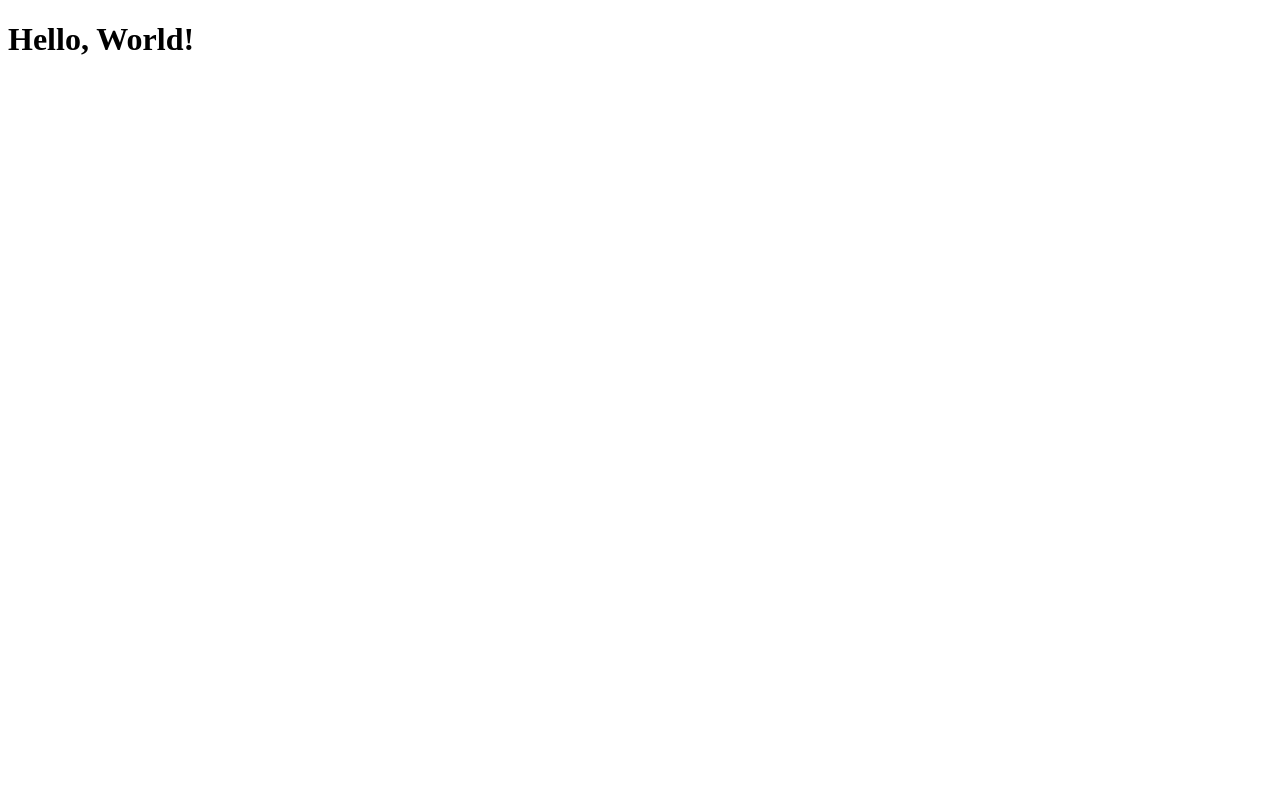
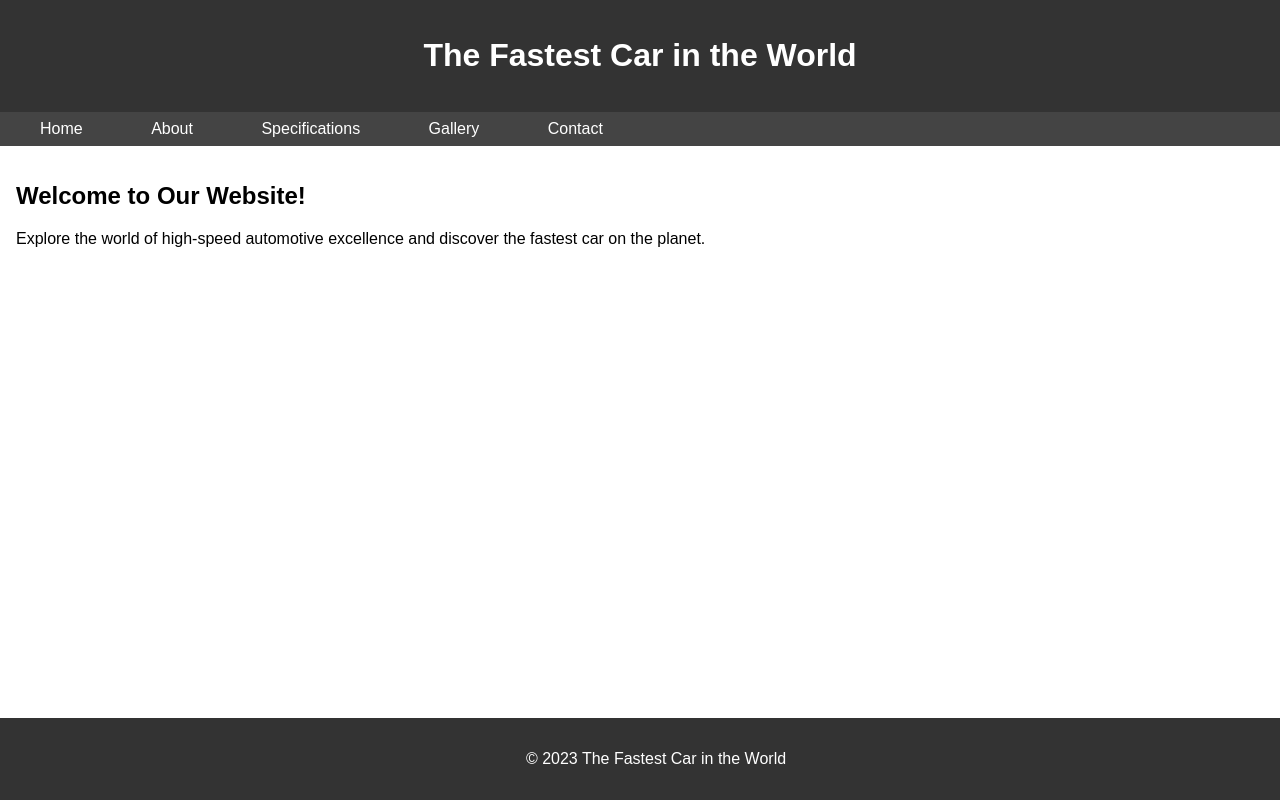
Before and after one commit to kunalbhagwat0/node-repo, a plain HTML site: page index.html in a window 1280 px wide. Drawn offline with Linux system fonts and the light colour scheme.

Commit message:
Update index.html

```diff
--- a/index.html
+++ b/index.html
@@ -3,9 +3,66 @@
 <head>
     <meta charset="UTF-8">
     <meta name="viewport" content="width=device-width, initial-scale=1.0">
-    <title>Hello, World!</title>
+    <title>The Fastest Car in the World</title>
+    <style>
+        /* Add your custom CSS styles here */
+        body {
+            font-family: Arial, sans-serif;
+            margin: 0;
+            padding: 0;
+            box-sizing: border-box;
+        }
+        header {
+            background-color: #333;
+            color: #fff;
+            text-align: center;
+            padding: 1em;
+        }
+        nav {
+            background-color: #444;
+            padding: 0.5em;
+        }
+        nav a {
+            color: #fff;
+            text-decoration: none;
+            padding: 0.5em 1em;
+            margin: 0 1em;
+        }
+        section {
+            padding: 1em;
+        }
+        footer {
+            background-color: #333;
+            color: #fff;
+            text-align: center;
+            padding: 1em;
+            position: fixed;
+            bottom: 0;
+            width: 100%;
+        }
+    </style>
 </head>
 <body>
-    <h1>Hello, World!</h1>
+    <header>
+        <h1>The Fastest Car in the World</h1>
+    </header>
+
+    <nav>
+        <a href="#">Home</a>
+        <a href="#">About</a>
+        <a href="#">Specifications</a>
+        <a href="#">Gallery</a>
+        <a href="#">Contact</a>
+    </nav>
+
+    <section>
+        <h2>Welcome to Our Website!</h2>
+        <p>Explore the world of high-speed automotive excellence and discover the fastest car on the planet.</p>
+        <!-- Add more content as needed -->
+    </section>
+
+    <footer>
+        <p>&copy; 2023 The Fastest Car in the World</p>
+    </footer>
 </body>
 </html>
```
